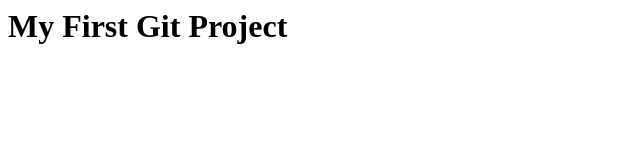
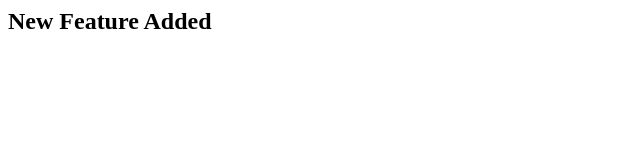
Before and after one commit to 24261A05Y3/MyProject, a plain HTML site: page index.html in a window 1280 px wide. Shown: the whole page, without its empty margins (0-640 px from the left). Drawn offline with Linux system fonts and the light colour scheme.

Commit message:
Added new feature

```diff
--- a/index.html
+++ b/index.html
@@ -1 +1 @@
-<h1>My First Git Project</h1>
+<h2>New Feature Added</h2>
```
